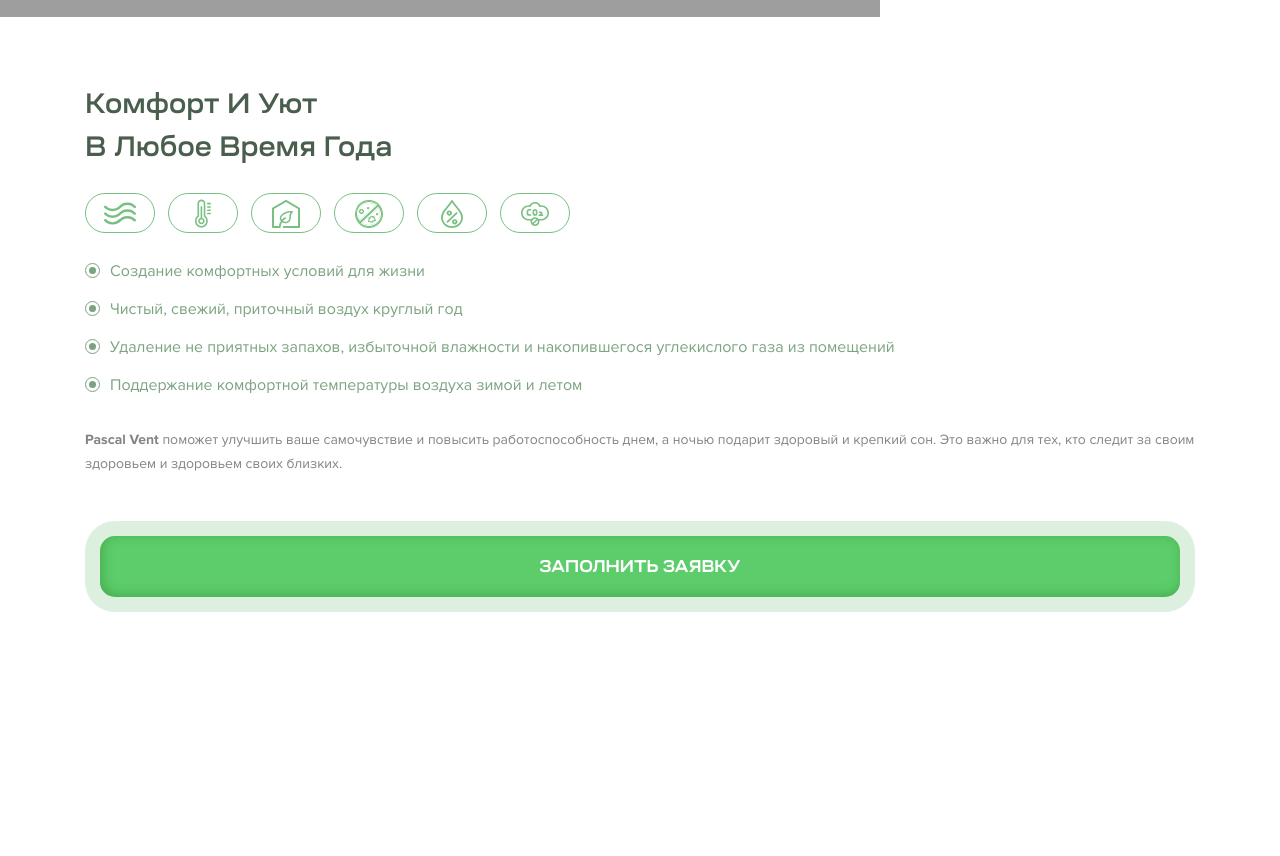
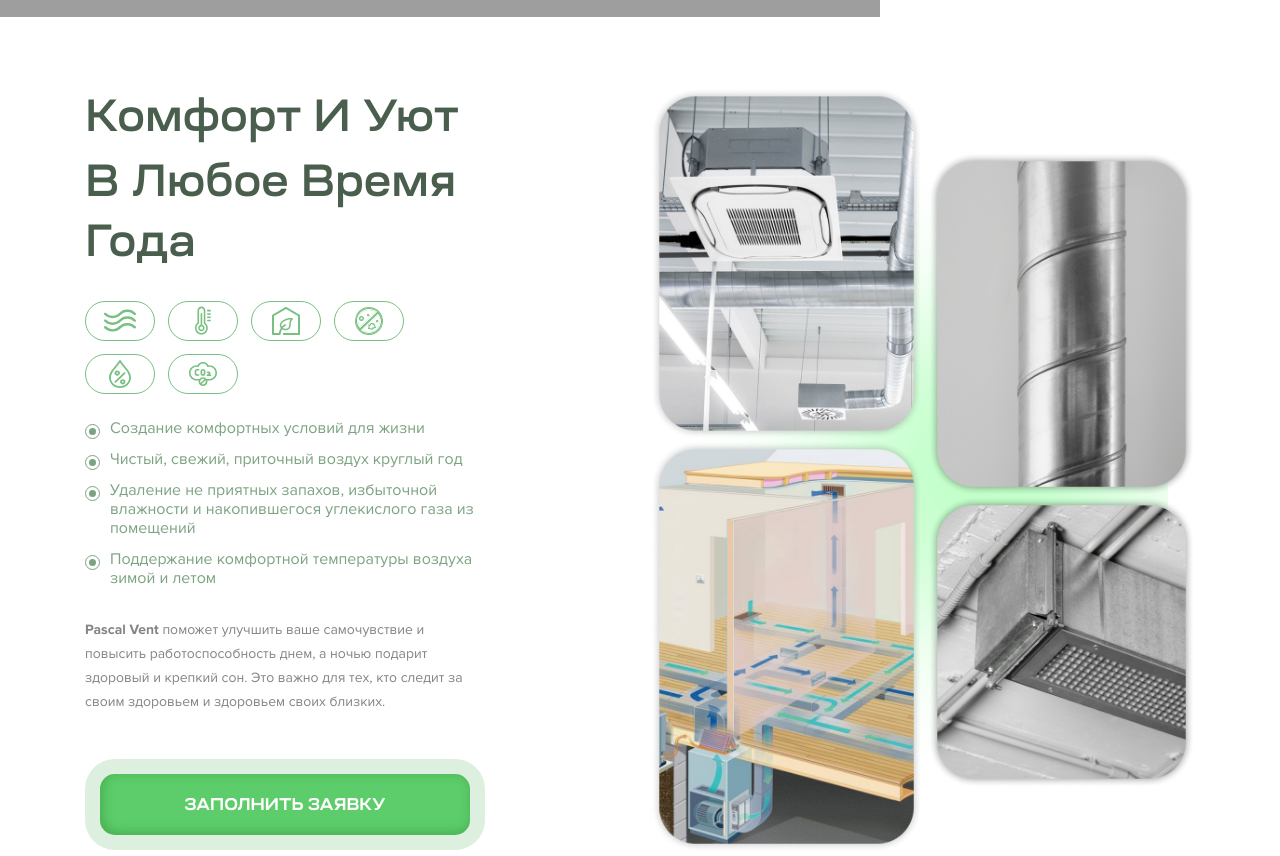
Before and after one commit to BesedinEgor/PascalVent, a website: page index.html in a window 1280 px wide. Shown: the part 3380-4236 px from the top of the page. Before the commit the page ends 4062 px from the top, so only its background shows below. Drawn offline with Linux system fonts and the light colour scheme; grey boxes are pictures that could not be loaded.

Commit message:
реализация блока skills

```diff
--- a/index.html
+++ b/index.html
@@ -657,7 +657,7 @@
         </section>
         <section class="skills">
           <h2 class="visually-hidden">Навыки компании</h2>
-          <div class="container">
+          <div class="container container-skills">
             <div class="skills__box-content">
               <div class="skills__title-box">
                 <p class="skills__title">комфорт и Уют</p>
@@ -910,10 +910,43 @@
                 заполнить заявку
               </button>
             </div>
-            <div class="skills__box-images"></div>
+            <div class="skills__box-images">
+              <div class="skills__gallery-left">
+                <picture>
+                  <img
+                    src="images/skills-img1.png"
+                    alt="Кондиционер"
+                    width="273"
+                    height="358"
+                  />
+                  <img
+                    src="images/skills-img2.png"
+                    alt="Система кондиционирования"
+                    width="273"
+                    height="424"
+                  />
+                </picture>
+              </div>
+              <div class="skills__gallery-right">
+                <picture>
+                  <img
+                    src="images/skills-img3.png"
+                    alt="Вентиляционная труба"
+                    width="267"
+                    height="350"
+                  />
+                  <img
+                    src="images/skills-img4.png"
+                    alt="Вентиляционная шахта"
+                    width="267"
+                    height="294"
+                  />
+                </picture>
+              </div>
+            </div>
           </div>
         </section>
-        <!--<section class="schematic">
+        <section class="schematic">
           <h2 class="visually-hidden">Схема процесса оформления заявки</h2>
           <div class="container">
             <div class="schematic__title-box">
@@ -972,7 +1005,7 @@
             </div>
           </div>
         </section>
-        <section class="portfolio">
+        <!--<section class="portfolio">
           <div class="container">
             <div class="portfolio__title-box">
               <h2 class="portfolio__title">Портфолио И Процесс работы</h2>
--- a/sass/settings.scss
+++ b/sass/settings.scss
@@ -61,7 +61,7 @@ button {
   }
 
   @media (min-width: 1440px) {
-    max-width: 1170px;
+    max-width: 1260px;
   }
 }
 
--- a/sass/skills.scss
+++ b/sass/skills.scss
@@ -1,10 +1,31 @@
 .skills {
   margin-bottom: 70px;
+}
+
+.container-skills {
+  @media (min-width: 1024px) {
+    display: flex;
+    align-items: center;
+    gap: 50px;
+    justify-content: space-between;
+  }
+
+  @media (min-width: 1440px) {
+    gap: 100px;
+  }
 }
 
 .skills__box-content {
   display: flex;
   flex-direction: column;
+
+  @media (min-width: 1024px) {
+    width: 400px;
+  }
+
+  @media (min-width: 1440px) {
+    width: 505px;
+  }
 }
 
 .skills__title-box {
@@ -24,6 +45,11 @@
   line-height: 38px;
   text-transform: capitalize;
   color: var(--light-green);
+
+  @media (min-width: 1024px) {
+    font-size: 45px;
+    line-height: 60px;
+  }
 }
 
 .skills__items {
@@ -79,6 +105,10 @@
     left: 4px;
     top: 9px;
   }
+
+  @media (min-width: 1024px) {
+    line-height: 19px;
+  }
 }
 
 .skills__description {
@@ -107,3 +137,18 @@
     }
   }
 }
+
+.skills__box-images {
+  display: none;
+
+  @media (min-width: 1024px) {
+    position: relative;
+    display: flex;
+    align-items: center;
+    gap: 5px;
+    background-image: url("../images/svg/skills-ellipse-bg.svg");
+    background-repeat: no-repeat;
+    background-size: 90%;
+    background-position: center;
+  }
+}
--- a/sass/steps.scss
+++ b/sass/steps.scss
@@ -11,7 +11,8 @@
   }
 
   @media (min-width: 1440px) {
-    padding-bottom: 250px;
+    padding-bottom: 120px;
+    background-size: 75%;
   }
 }
 
```
Also changed, not shown: css/settings.css, css/skills.css, css/steps.css, css/style.css, images/skills-img1.png (added), images/skills-img2.png (added), images/skills-img3.png (added), images/skills-img4.png (added), images/svg/skills-ellipse-bg.svg (added), 3 other files.
